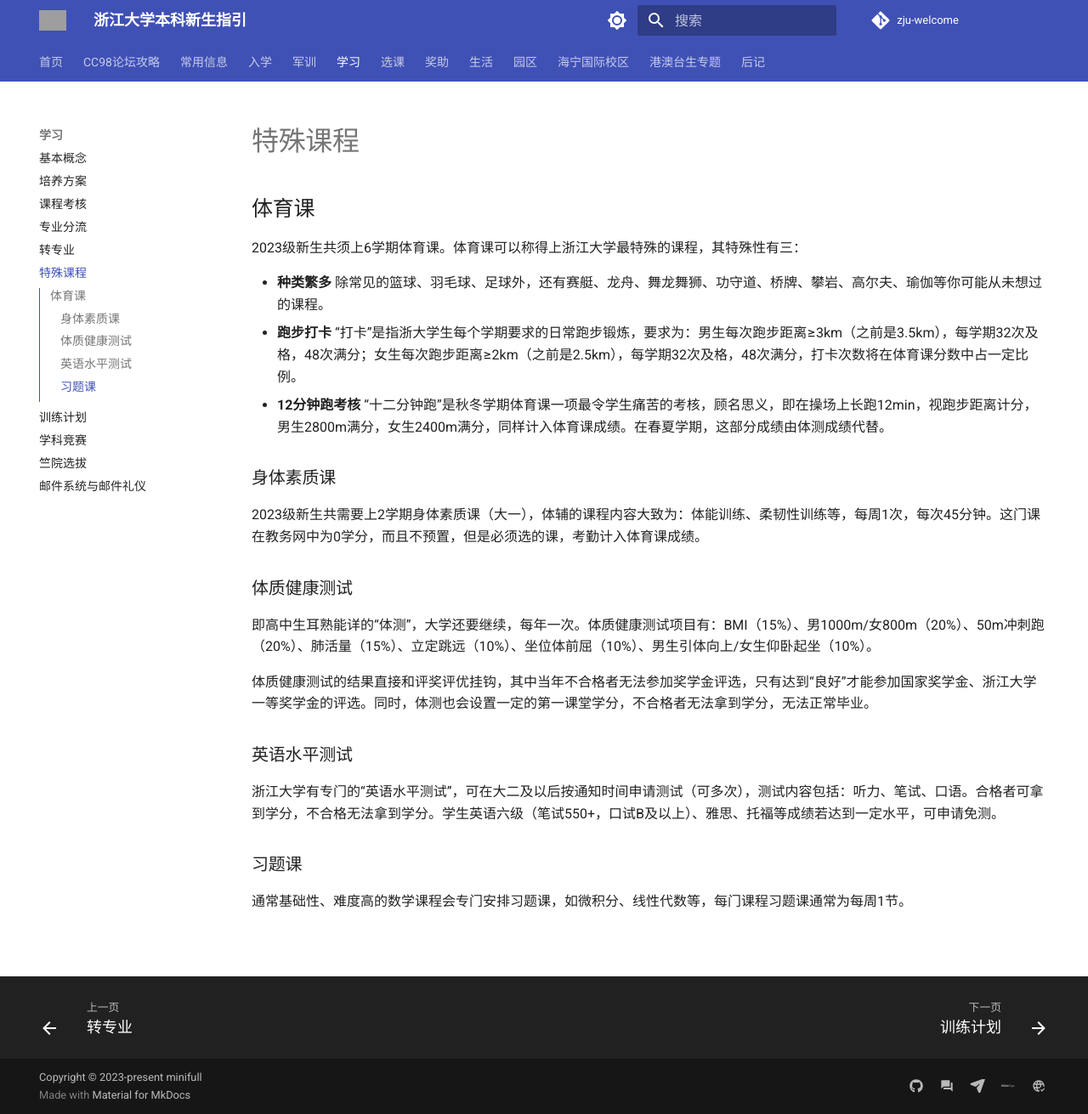
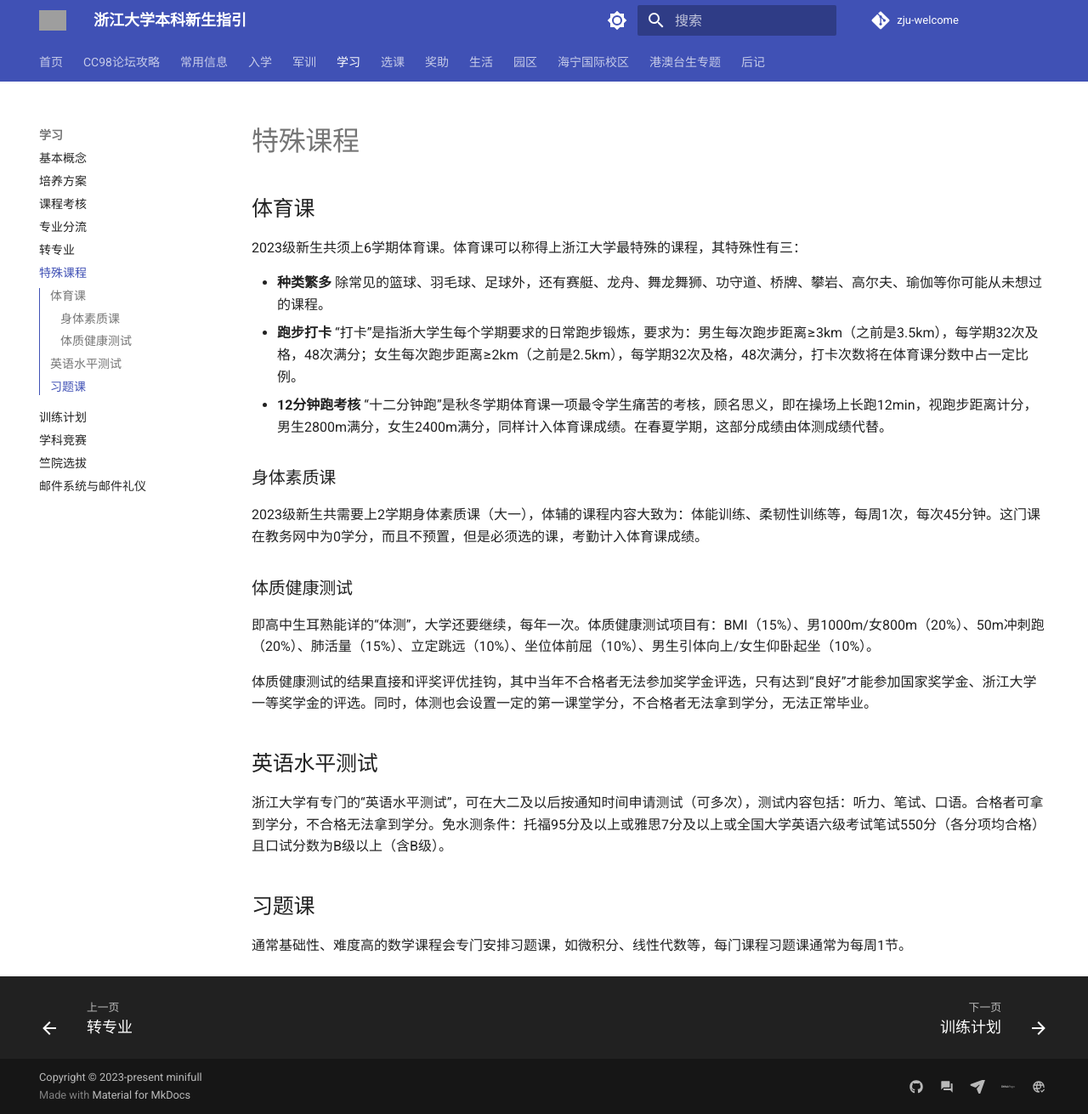
Before and after one commit to mini-full/zju-welcome, an MkDocs documentation site: the page built from docs/learning/special_course.md, in a window 1280 px wide and 1311 px high. Shown: the whole window at 85% size. Built offline with MkDocs 1.6.1 and Material for MkDocs 9.7.7, drawn with Linux system fonts in a browser that asks for light colours; comment, search, counter and statistics services are not loaded; grey boxes are pictures that could not be loaded.

Commit message:
Update special_course.md (#48)
* Update special_course.md

fix mistake

* fix typo in special_course

---------

Co-authored-by: Kaixuan Wang <53207038+mini-full@users.noreply.github.com>

```diff
--- a/docs/learning/special_course.md
+++ b/docs/learning/special_course.md
@@ -21,10 +21,10 @@
 
 体质健康测试的结果直接和评奖评优挂钩，其中当年不合格者无法参加奖学金评选，只有达到“良好”才能参加国家奖学金、浙江大学一等奖学金的评选。同时，体测也会设置一定的第一课堂学分，不合格者无法拿到学分，无法正常毕业。
 
-### 英语水平测试
+## 英语水平测试
 
-浙江大学有专门的“英语水平测试”，可在大二及以后按通知时间申请测试（可多次），测试内容包括：听力、笔试、口语。合格者可拿到学分，不合格无法拿到学分。学生英语六级（笔试550+，口试B及以上）、雅思、托福等成绩若达到一定水平，可申请免测。
+浙江大学有专门的“英语水平测试”，可在大二及以后按通知时间申请测试（可多次），测试内容包括：听力、笔试、口语。合格者可拿到学分，不合格无法拿到学分。免水测条件：托福95分及以上或雅思7分及以上或全国大学英语六级考试笔试550分（各分项均合格）且口试分数为B级以上（含B级）。
 
-### 习题课
+## 习题课
 
 通常基础性、难度高的数学课程会专门安排习题课，如微积分、线性代数等，每门课程习题课通常为每周1节。
```
